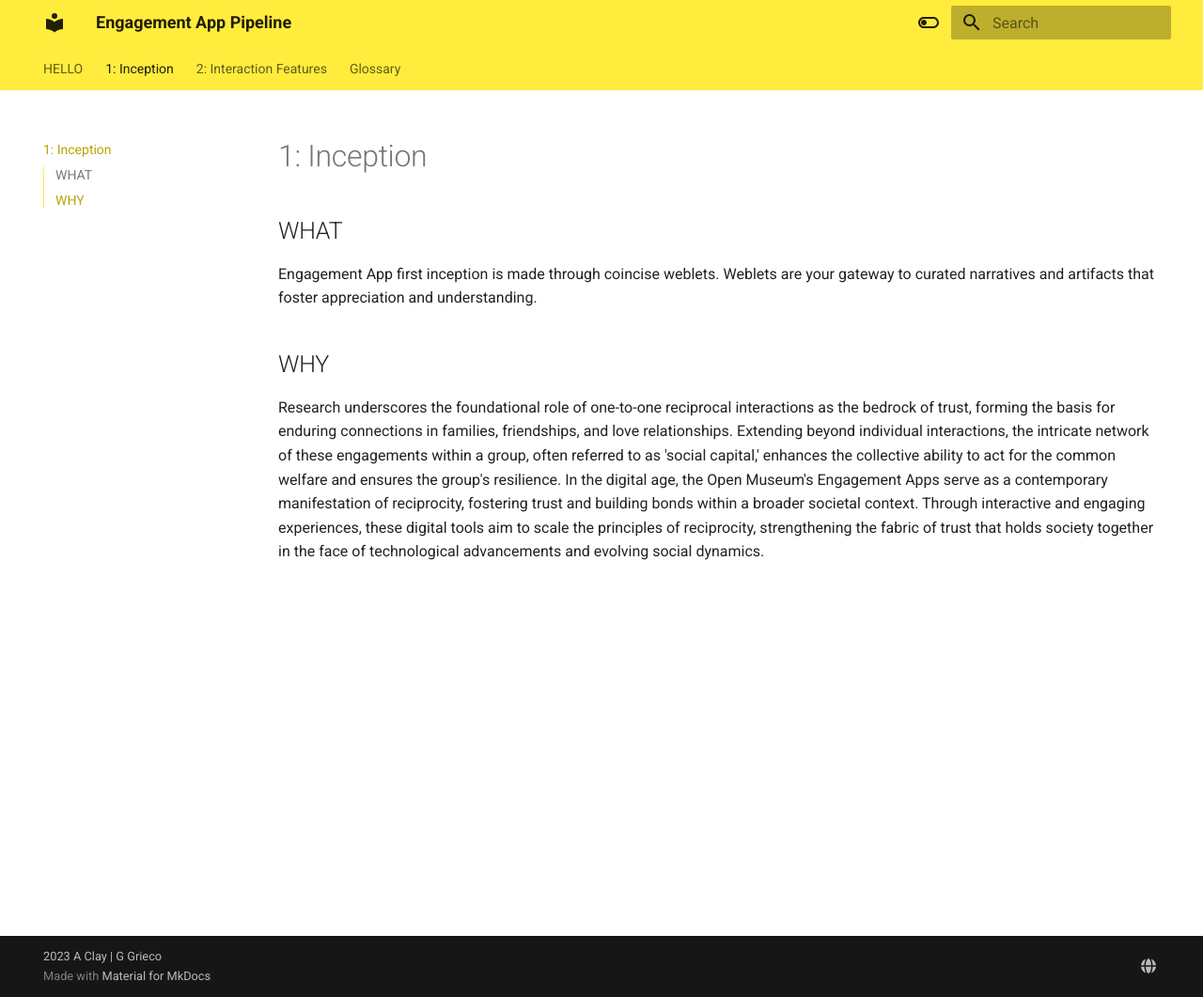
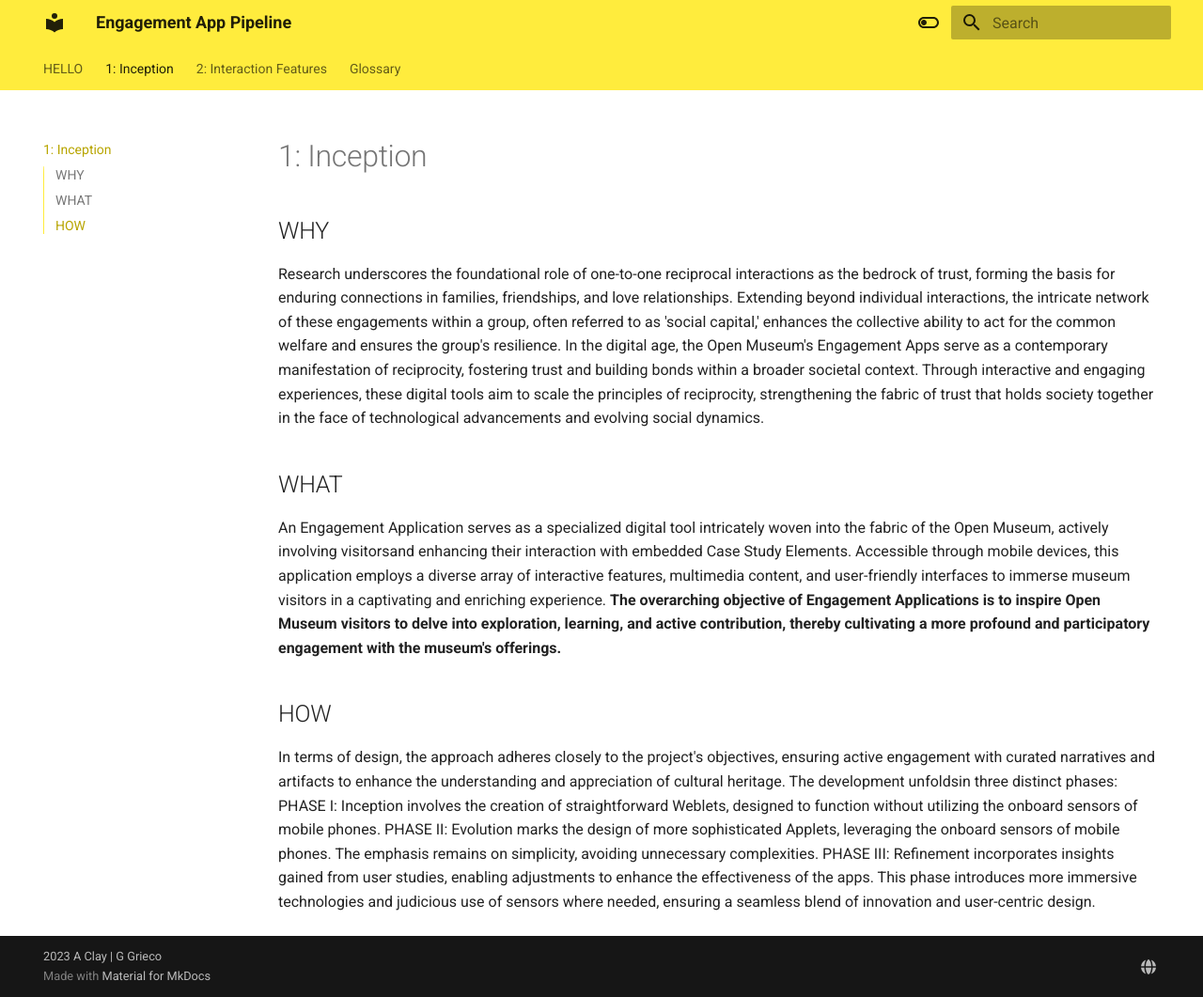
Before and after one commit to OSMDevTest/OSM, an MkDocs documentation site: the page built from docs/1_Inception.md, in a window 1280 px wide and 1061 px high. Shown: the whole window at 94% size. Built offline with MkDocs 1.6.1 and Material for MkDocs 9.7.7, drawn with Linux system fonts in a browser that asks for light colours.

Commit message:
Update 1_Inception.md

```diff
--- a/docs/1_Inception.md
+++ b/docs/1_Inception.md
@@ -1,5 +1,9 @@
 # 1: Inception
-## WHAT
-Engagement App first inception is made through coincise weblets. Weblets are your gateway to curated narratives and artifacts that foster appreciation and understanding. <br>
 ## WHY
 Research underscores the foundational role of one-to-one reciprocal interactions as the bedrock of trust, forming the basis for enduring connections in families, friendships, and love relationships. Extending beyond individual interactions, the intricate network of these engagements within a group, often referred to as 'social capital,' enhances the collective ability to act for the common welfare and ensures the group's resilience. In the digital age, the Open Museum's Engagement Apps serve as a contemporary manifestation of reciprocity, fostering trust and building bonds within a broader societal context. Through interactive and engaging experiences, these digital tools aim to scale the principles of reciprocity, strengthening the fabric of trust that holds society together in the face of technological advancements and evolving social dynamics.
+
+## WHAT
+An Engagement Application serves as a specialized digital tool intricately woven into the fabric of the Open Museum, actively involving visitorsand enhancing their interaction with embedded Case Study Elements. Accessible through mobile devices, this application employs a diverse array of interactive features, multimedia content, and user-friendly interfaces to immerse museum visitors in a captivating and enriching experience. <b> The overarching objective of Engagement Applications is to inspire Open Museum visitors to delve into exploration, learning, and active contribution, thereby cultivating a more profound and participatory engagement with the museum's offerings. </b> <br>
+
+## HOW
+In terms of design, the approach adheres closely to the project's objectives, ensuring active engagement with curated narratives and artifacts to enhance the understanding and appreciation of cultural heritage. The development unfoldsin three distinct phases: PHASE I: Inception involves the creation of straightforward Weblets, designed to function without utilizing the onboard sensors of mobile phones. PHASE II: Evolution marks the design of more sophisticated Applets, leveraging the onboard sensors of mobile phones. The emphasis remains on simplicity, avoiding unnecessary complexities. PHASE III: Refinement incorporates insights gained from user studies, enabling adjustments to enhance the effectiveness of the apps. This phase introduces more immersive technologies and judicious use of sensors where needed, ensuring a seamless blend of innovation and user-centric design.
```
